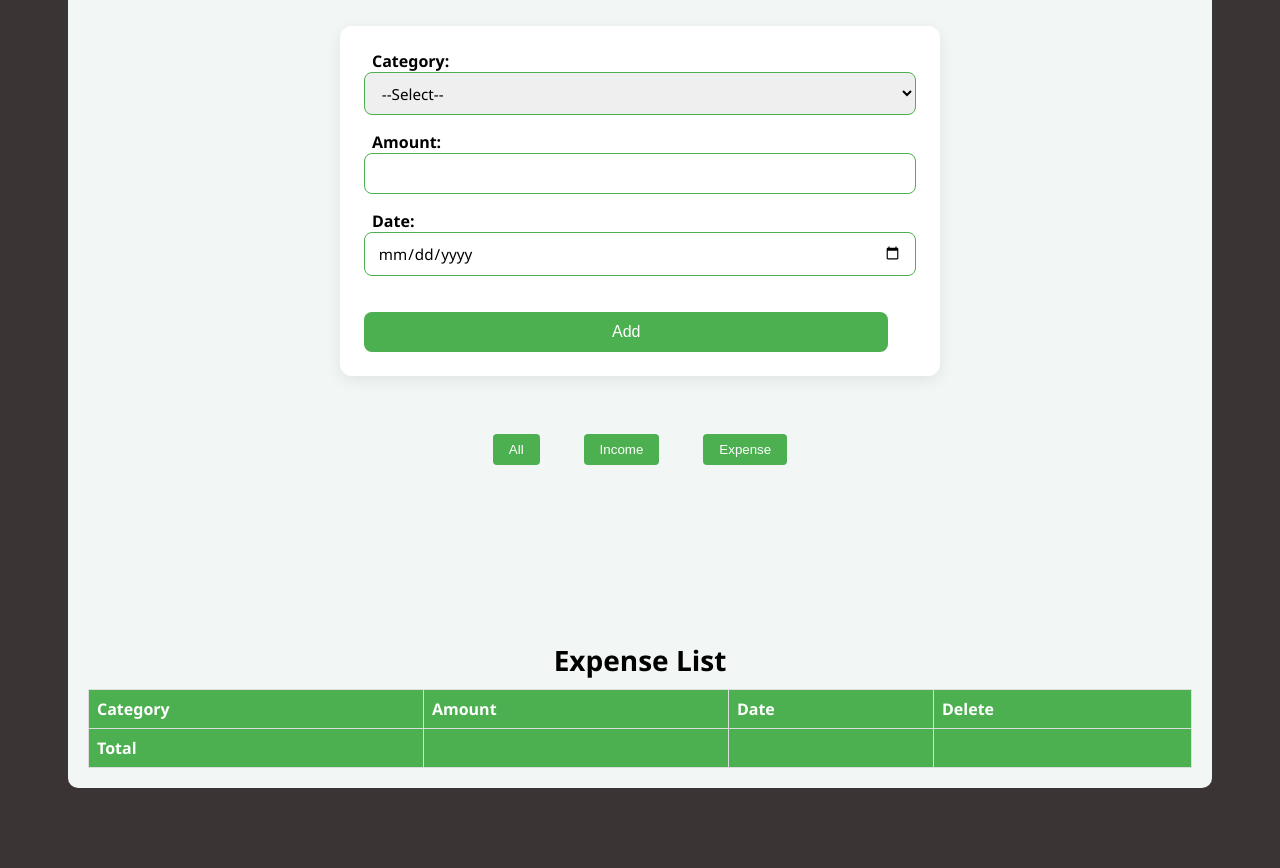
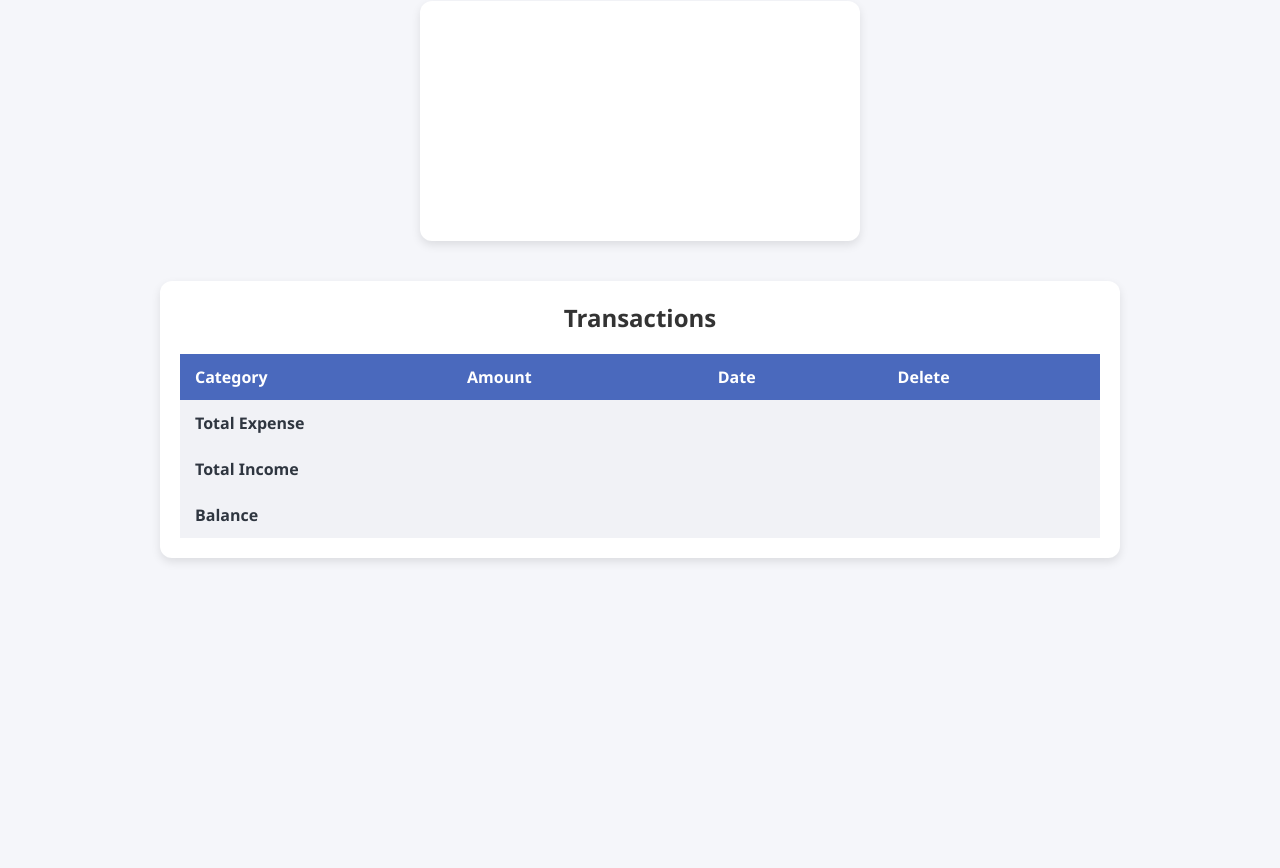
Before and after one commit to ndang11/expense-tracker, a plain HTML site: page index.html in a window 1280 px wide. Shown: the part 384-1252 px from the top of the page. After the commit the page ends 982 px from the top, so only its background shows below. Drawn offline with nearby package versions, Linux system fonts and the light colour scheme.

Commit message:
made new changes in my css and html

```diff
--- a/index.html
+++ b/index.html
@@ -1,6 +1,5 @@
 <!DOCTYPE html>
 <html lang="en">
-
   <head>
     <meta charset="UTF-8" />
     <meta name="viewport" content="width=device-width, initial-scale=1.0" />
@@ -17,12 +16,14 @@
       <div class="input-section">
         <div class="category">
           <label for="category">Category:</label>
-        <select id="category-select" name="category">
+          <select id="category-select">
             <option value="">--Select--</option>
             <option value="Food">Food</option>
             <option value="Rent">Rent</option>
             <option value="Transport">Transport</option>
             <option value="Relaxing">Relaxing</option>
+            <option value="Salary">Salary</option>
+            <option value="Freelance">Freelance</option>
           </select>
         </div>
         <div class="amount">
@@ -42,7 +43,7 @@
       </div>
       <canvas id="expense-chart" width="400" height="200"></canvas>
       <div class="expenses-list">
-      <h2>Expense List</h2>
+        <h2>Transactions</h2>
         <table>
           <thead>
             <tr>
@@ -55,10 +56,19 @@
           <tbody id="expense-table-body"></tbody>
           <tfoot>
             <tr>
-            <td>Total</td>
+              <td colspan="2">Total Expense</td>
               <td id="total-amount"></td>
-            <td></td>
-            <td></td>
+              <td colspan="2"></td>
+            </tr>
+            <tr>
+              <td colspan="2">Total Income</td>
+              <td id="total-income"></td>
+              <td colspan="2"></td>
+            </tr>
+            <tr>
+              <td colspan="2">Balance</td>
+              <td id="total-balance"></td>
+              <td colspan="2"></td>
             </tr>
           </tfoot>
         </table>
@@ -67,5 +77,4 @@
     <script src="https://cdn.jsdelivr.net/npm/chart.js"></script>
     <script src="script.js"></script>
   </body>
-
 </html>
--- a/style/style.css
+++ b/style/style.css
@@ -4,290 +4,220 @@
   box-sizing: border-box;
 }
 
-@media (min-width: 320px) {
 body {
-    font-family: "Segoe UI", Tahoma, Geneva, Verdana, sans-serif;
-    margin: 8px;
-    background-color: #f2f7f5;
+  font-family: 'Segoe UI', Tahoma, Geneva, Verdana, sans-serif;
+  background-color: #f5f6fa;
+  margin: 0;
+  padding: 0;
+  color: #2f3640;
+}
+
+.container {
+  max-width: 1000px;
+  margin: 20px auto;
+  padding: 20px;
 }
 
 .logo {
-    display: flex;
-    justify-content: center;
-  }
-
-  .container {
-    display: flex;
-    flex-direction: column;
+  text-align: center;
+  margin-bottom: 10px;
 }
 
 .logo img {
-    height: 250px;
+  width: 80px;
+  height: auto;
 }
 
-  h1,
-  h2 {
+h1 {
   text-align: center;
-    margin-bottom: 25px;
-    font-size: 1.75rem;
+  margin-bottom: 30px;
+  color: #4a69bd;
 }
 
 .input-section {
   display: flex;
   flex-wrap: wrap;
-    align-items: flex-end;
-    gap: 1rem;
-    padding: 1.5rem;
-    background: #fff;
+  gap: 15px;
+  justify-content: center;
+  margin-bottom: 20px;
+  background-color: #ffffff;
+  padding: 20px;
   border-radius: 12px;
-    max-width: 600px;
-    margin: 2rem auto;
+  box-shadow: 0 4px 10px rgba(0, 0, 0, 0.1);
+}
+
+.input-section div {
+  display: flex;
+  flex-direction: column;
 }
 
 .input-section label {
-    font-weight: bold;
-    padding-inline: 8px;
-    margin-top: 20px;
+  margin-bottom: 5px;
+  font-weight: 600;
 }
 
-  input,
-  select {
-    padding: 8px 10px;
-    border-radius: 5px;
-    font-size: 1rem;
-    min-width: 100%;
-    font-weight: 500;
-    font-family: "Segoe UI", Tahoma, Geneva, Verdana, sans-serif;
+.input-section input,
+.input-section select {
+  padding: 8px 12px;
+  border-radius: 8px;
+  border: 1px solid #dcdde1;
+  outline: none;
+  transition: 0.3s;
 }
 
-  .category,
-  .date {
-    min-width: 100%;
-  }
-
-  button {
-    padding: 8px 10px;
-    display: flex;
-    margin-top: 20px;
-    background-color: #4caf50;
-    border: none;
-    border-radius: 5px;
-    cursor: pointer;
-    color: #fff;
+.input-section input:focus,
+.input-section select:focus {
+  border-color: #4a69bd;
+  box-shadow: 0 0 5px rgba(74, 105, 189, 0.5);
 }
 
 #add-btn {
-    display: flex;
-    width: 100%;
-    justify-content: center;
-    padding: 10px 25px;
-    font-size: 1rem;
+  background-color: #4a69bd;
+  color: white;
+  border: none;
+  border-radius: 8px;
+  padding: 10px 20px;
+  cursor: pointer;
+  align-self: center;
+  transition: 0.3s;
 }
 
-  .filters button {
-    margin-bottom: 20px;
-    padding: 10px 20px;
+#add-btn:hover {
+  background-color: #2f3c88;
 }
 
 .filters {
   display: flex;
   justify-content: center;
-    margin: 12px;
-    gap: 1rem;
+  gap: 15px;
+  margin: 20px 0;
 }
 
-  table {
-    border-collapse: collapse;
-    min-width: 95%;
+.filters button {
+  background-color: #ffffff;
+  color: #4a69bd;
+  border: 2px solid #4a69bd;
+  padding: 8px 16px;
+  border-radius: 8px;
+  cursor: pointer;
+  font-weight: 600;
+  transition: 0.3s;
 }
 
-  th,
-  td {
-    border: 1px solid #c5c1c1;
-    padding-inline: 5px;
+.filters button:hover {
+  background-color: #4a69bd;
+  color: white;
+}
+
+#expense-chart {
+  display: block;
+  max-width: 100%;
+  margin: 0 auto 40px auto;
+  background-color: #ffffff;
+  border-radius: 12px;
+  padding: 20px;
+  box-shadow: 0 4px 10px rgba(0, 0, 0, 0.1);
+}
+
+.expenses-list {
+  max-width: 100%;
+  margin: 0 auto;
+  background-color: #ffffff;
+  border-radius: 12px;
+  padding: 20px;
+  box-shadow: 0 4px 10px rgba(0, 0, 0, 0.1);
+}
+
+.expenses-list h2 {
+  text-align: center;
+  margin-bottom: 20px;
+  color: #333;
+}
+
+.expenses-list table {
+  width: 100%;
+  border-collapse: collapse;
+}
+
+.expenses-list th,
+.expenses-list td {
+  padding: 12px 15px;
+  text-align: left;
+}
+
+.expenses-list th {
+  background-color: #4a69bd;
+  color: white;
   font-weight: 600;
 }
 
-  th {
-    background-color: #4caf50;
+.expenses-list tbody tr {
+  border-bottom: 1px solid #ddd;
+  transition: background-color 0.3s;
 }
 
-  tfoot td {
-    font-weight: bold;
-    background-color: #4caf50;
-    color: #fff;
+.expenses-list tbody tr:hover {
+  background-color: #f1f2f6;
 }
 
-  .delete-btn {
-    cursor: pointer;
-    background-color: #f44336;
-  }
+.expenses-list tfoot td {
+  font-weight: 700;
+  background-color: #f1f2f6;
 }
 
-@media (min-width: 769px) {
-  body {
-    font-family: "Segoe UI", Tahoma, Geneva, Verdana, sans-serif;
-    background-color: #3a3434;
+.expenses-list td button {
+  background-color: #e84118;
+  color: white;
+  border: none;
+  padding: 6px 10px;
+  border-radius: 6px;
+  cursor: pointer;
+  transition: background-color 0.3s;
 }
 
-  .container {
-    background-color: #f2f7f5;
-    margin: 80px 60px;
-    border-radius: 10px;
+.expenses-list td button:hover {
+  background-color: #c23616;
 }
 
-  h1,
-  h2 {
-    text-align: center;
-    margin-bottom: 10px;
-  }
-
+@media (max-width: 768px) {
   .input-section {
-    display: flex;
-    flex-wrap: wrap;
-    align-items: flex-end;
-    gap: 1rem;
-    padding: 1.5rem;
-    background: #fff;
-    border-radius: 12px;
-    max-width: 600px;
-    margin: 2rem auto;
-  }
-
-  .input-section label {
-    font-weight: bold;
-  }
-
-  input,
-  select {
-    padding: 0.6rem 0.8rem;
-    border: 1px solid #ccc;
-    border-radius: 8px;
-    font-size: 0.95rem;
-    border-color: #4caf50;
-    transition: all 0.2s ease;
-  }
-
-  .input label {
-    font-size: 0.9rem;
-    color: #444;
-    margin-bottom: 0.4rem;
-  }
-
-  .category,
-  .date,
-  .amount {
-    min-width: 100%;
-  }
-
-  button {
-    padding: 5px 10px;
-    background-color: #4caf50;
-    color: #fff;
-    border: none;
-    border-radius: 4px;
-    cursor: pointer;
-  }
-
-  #add-btn {
-    display: flex;
-    justify-content: flex-end;
-    padding: 10px 25px;
-    font-size: 0.85rem;
-  }
-
-  .expenses-list {
-    margin: 20px;
-  }
-
-  #expense-chart {
-    margin-top: 30px;
-  }
-
-  canvas {
-    height: 10vh;
-    width: 10vw;
-    margin: 20px 16px;
-  }
-
-  .filters button {
-    padding: 8px 16px;
-    cursor: pointer;
-    margin: 14px;
+    flex-direction: column;
+    align-items: stretch;
   }
 
   .filters {
-    display: flex;
-    justify-content: center;
+    flex-direction: column;
+    gap: 10px;
   }
 
-  table {
-    width: 100%;
-    border-collapse: collapse;
-    padding-bottom: 40px;
+  .expenses-list table,
+  .expenses-list thead,
+  .expenses-list tbody,
+  .expenses-list th,
+  .expenses-list td,
+  .expenses-list tr {
+    display: block;
   }
 
-  th,
-  td {
-    border: 1px solid #ddd;
-    padding: 8px;
-    text-align: left;
+  .expenses-list thead tr {
+    display: none;
   }
 
-  th {
-    background-color: #4caf50;
-    color: #fff;
+  .expenses-list tbody tr {
+    margin-bottom: 15px;
+    border-bottom: 2px solid #eee;
+    padding: 10px;
   }
 
-  tfoot td {
-    font-weight: bold;
+  .expenses-list td {
+    display: flex;
+    justify-content: space-between;
+    padding: 10px 0;
   }
 
-  .delete-btn {
-    padding: 5px 10px;
-    background-color: #f44336;
-    color: #fff;
-    border: none;
-    border-radius: 4px;
-    cursor: pointer;
+  .expenses-list td::before {
+    content: attr(data-label);
+    font-weight: 600;
+    flex-basis: 40%;
   }
 }
-
-@media (min-width: 600px) {
-  .input-section {
-    display: flex;
-    flex-wrap: wrap;
-    align-items: flex-end;
-    gap: 1rem;
-    padding: 1.5rem;
-    background: #fff;
-    border-radius: 12px;
-    box-shadow: 0 4px 15px #00000014;
-    max-width: 600px;
-    margin: 2rem auto;
-  }
-
-  .category,
-  .date,
-  .amount {
-    min-width: 100%;
-  }
-
-  .filters {
-    display: flex;
-    justify-content: center;
-  }
-
-  #add-btn {
-    width: 95%;
-    justify-content: center;
-    color: #fff;
-    border: none;
-    padding: 0.7rem 1.4rem;
-    border-radius: 8px;
-    cursor: pointer;
-    font-size: 1rem;
-    font-weight: 500;
-    transition: all 0.25s ease;
-  }
-}
```
Lines whose indentation alone changed are shown as unchanged.
